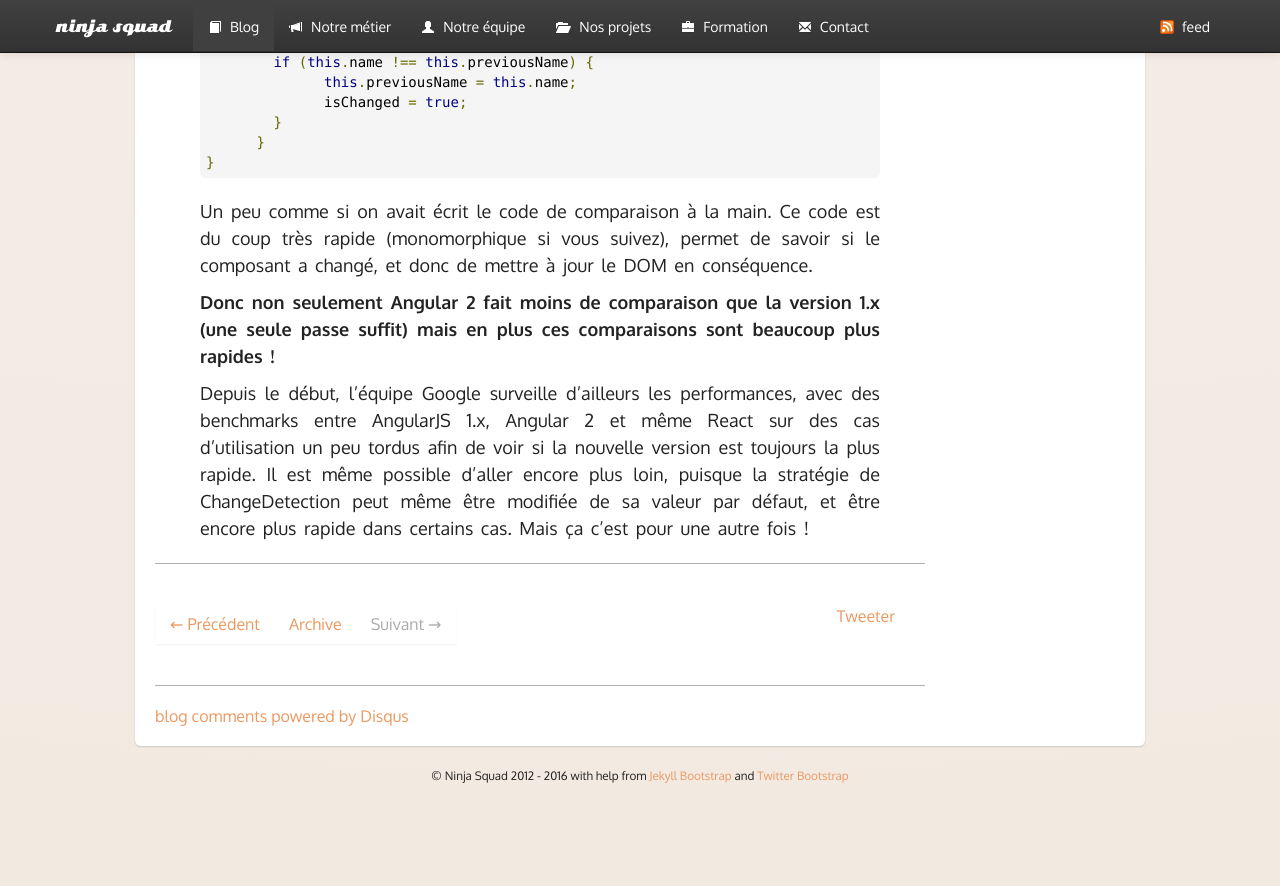
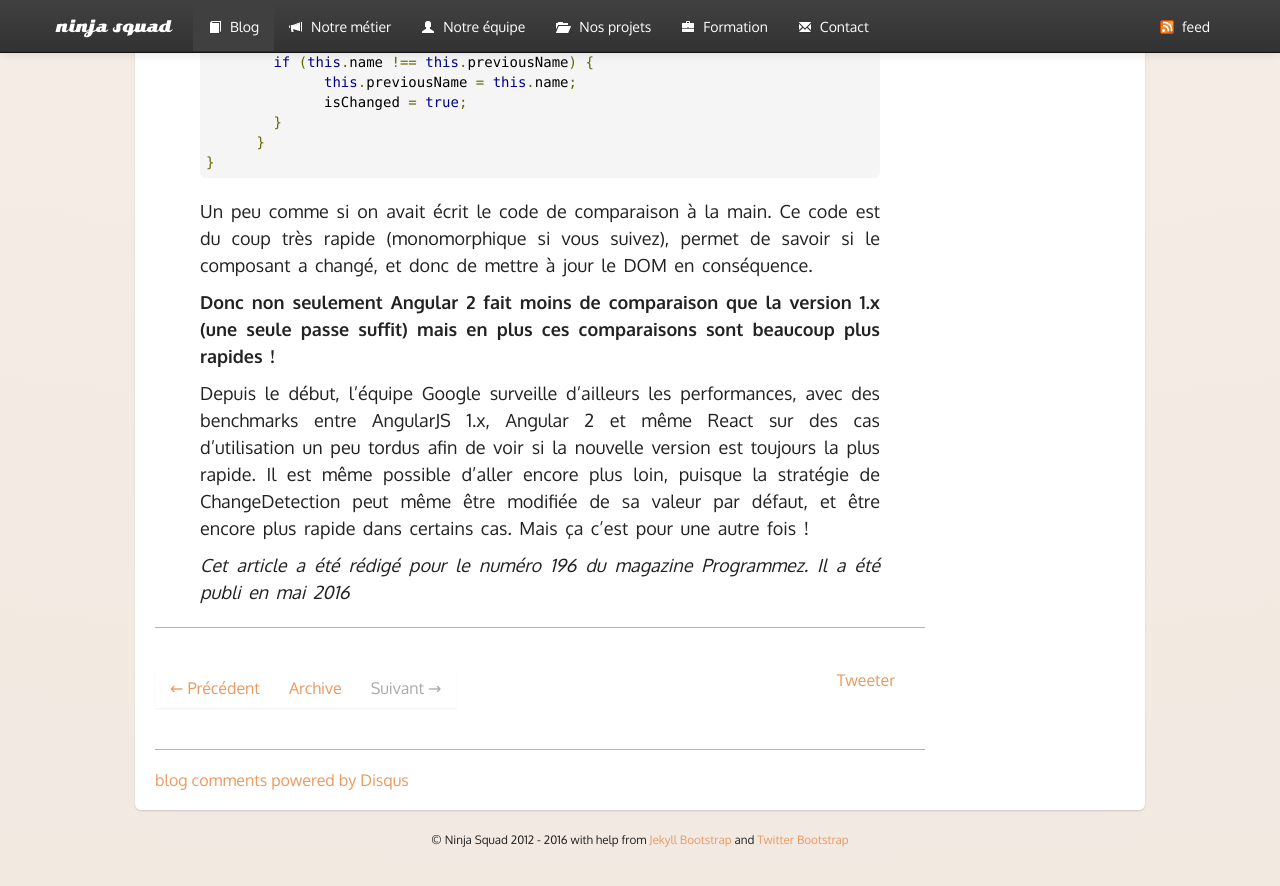
Before and after one commit to Ninja-Squad/ninja-squad.github.com, a Jekyll site: the page built from _posts/2016-08-01-magie-angular.md, in a window 1280 px wide and 900 px high, scrolled down 10205 px. Shown: the top 886 px of the window. Built offline with Jekyll 4.4.1, drawn with Linux system fonts in a browser that asks for light colours; comment, search, counter and statistics services are not loaded; before the commit the page ends 11041 px from its top, so only the background shows below that.

Commit message:
ajout mention premiere publi programmez

```diff
--- a/_posts/2016-08-01-magie-angular.md
+++ b/_posts/2016-08-01-magie-angular.md
@@ -251,3 +251,5 @@ Un peu comme si on avait écrit le code de comparaison à la main. Ce code est d
 **Donc non seulement Angular&nbsp;2 fait moins de comparaison que la version 1.x (une seule passe suffit) mais en plus ces comparaisons sont beaucoup plus rapides&nbsp;!**
 
 Depuis le début, l’équipe Google surveille d’ailleurs les performances, avec des benchmarks entre AngularJS&nbsp;1.x, Angular&nbsp;2 et même React sur des cas d’utilisation un peu tordus afin de voir si la nouvelle version est toujours la plus rapide. Il est même possible d’aller encore plus loin, puisque la stratégie de ChangeDetection peut même être modifiée de sa valeur par défaut, et être encore plus rapide dans certains cas. Mais ça c’est pour une autre fois !
+
+*Cet article a été rédigé pour le numéro 196 du magazine Programmez. Il a été publi en mai 2016*
```
